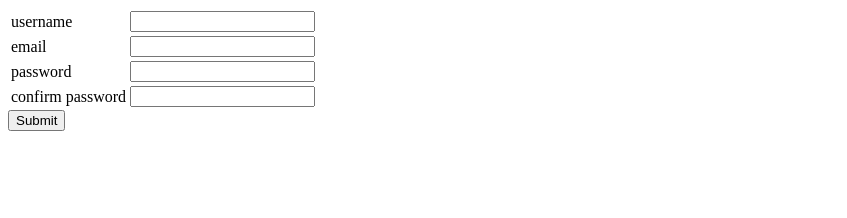
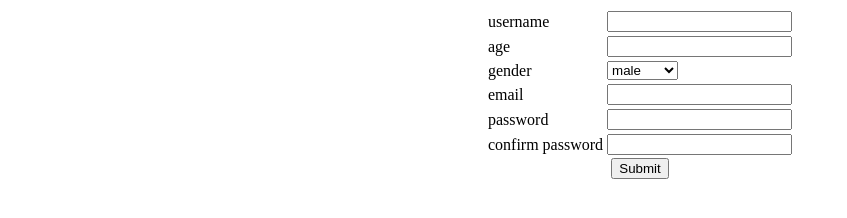
Before and after one commit to duyanhDaai/duyanhDaai.github.io, a plain HTML site: page week 2/form.html in a window 1280 px wide. Shown: the whole page, without its empty margins (0-847 px from the left). Drawn offline with Linux system fonts and the light colour scheme.

Commit message:
Update form.html

```diff
--- a/week 2/form.html
+++ b/week 2/form.html
@@ -4,12 +4,28 @@
 </head>
 <body>
     <form action="">
-        <table>
-            <tr>
-                 <td><label for="username">username</label></td>
-                   <td><input type="text" id="username" name="username"></td>
-             </tr>
-              <tr>
+        <center><table></center>
+     <tr>
+         <td><label for="username">username</label></td>
+         <td><input type="text" id="username" name="username"></td>
+    </tr>
+    <tr>
+    <td><label for="age">age</label></td>
+    <td><input type="number" id="age" name="age"></td>
+    </tr>
+    <tr>
+        <td><label for="gender">gender</label></td>
+        <td><select name="gender" id="gender">
+            <option value="male">male</option>
+            <option value="female">female</option>
+            <option value="gay">gay</option>
+            <option value="lesbian">lesbian</option>
+            <option value="can't tell">can't tell</option>
+            <option value="wawa">wawa</option>
+        </select>
+    </td>
+    </tr>
+    <tr>
         <td><label for="email">email</label></td>
         <td><input type="email" id="email" name="email"></td>
     </tr>
@@ -23,7 +39,7 @@
     </tr>
 
 </table>
-<input type="submit" name="Login">
+<input type="submit">
     </form>
 </body>
 
```
